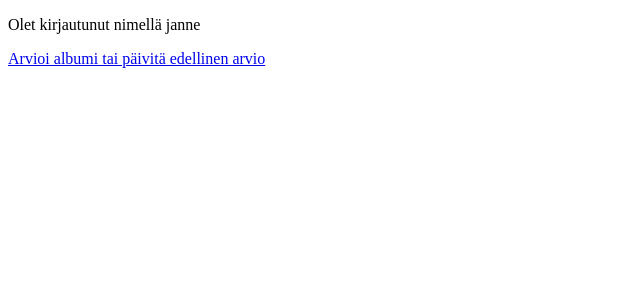
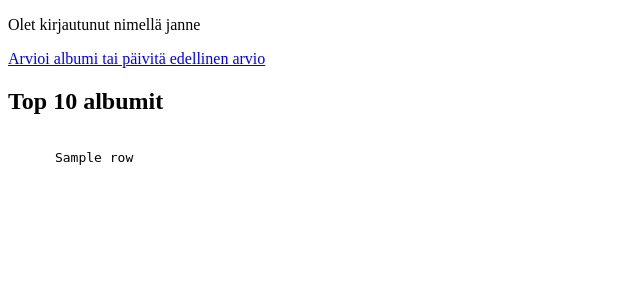
Before and after one commit to j-tenho/levyjen_arvostelu, a Flask app: template templates/index.html in a window 1280 px wide. Shown: the part 120-420 px from the top of the page, without its empty margins (0-640 px from the left). Run offline with Flask 3, Linux system fonts and the light colour scheme; a user stored in the database is signed in; the template is opened without the code that fills it: most values are stand-ins (such as "Sample title", 1, 10 or a date in 2020).

Commit message:
Top 10 list added to home page with some reviews

```diff
--- a/app.py
+++ b/app.py
@@ -10,7 +10,29 @@ app.secret_key = config.secret_key
 
 @app.route("/")
 def index():
-    return render_template("index.html")
+    sql = """ SELECT
+        artists.name,
+        albums.name,
+        albums.genre,
+        albums.year,
+        AVG(rating) as average_rating
+    FROM reviews
+    JOIN albums ON reviews.album = albums.id
+    JOIN artists ON albums.artist = artists.id
+    GROUP BY artists.name, albums.name, albums.genre, albums.year
+    ORDER BY average_rating DESC
+    LIMIT 10;"""
+
+    reviews_data = db.query(sql,[])
+
+    reviews = f"{'Artisti':<25} {'Albumi':<25} {'Genre':<20} {'Vuosi':<8} {'Arvioiden keskiarvo':<10}\n"
+
+    for row in reviews_data:
+        reviews += f"{row[0]:<25} {row[1]:<25} {row[2]:<20} {row[3]:<8} {row[4]:<10}\n"
+
+    print(reviews)
+
+    return render_template("index.html", reviews=reviews.split("\n"))
 
 @app.route("/register")
 def register():
--- a/templates/index.html
+++ b/templates/index.html
@@ -5,5 +5,14 @@
     <p>
       <a href="/add_review">Arvioi albumi tai päivitä edellinen arvio</a>
     </p>
+
+  <h2>Top 10 albumit</h2>
+
+  <pre>
+    {% for row in reviews %}
+      {{ row }}
+    {% endfor %}
+  </pre>
+
   {% endif %}
 {% endblock %}
```
Also changed, not shown: database.db.
